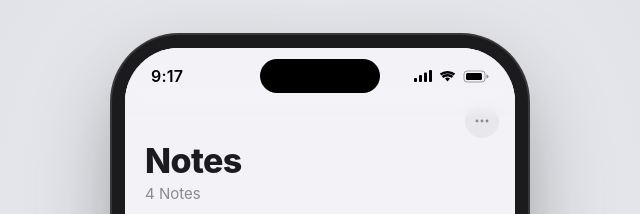
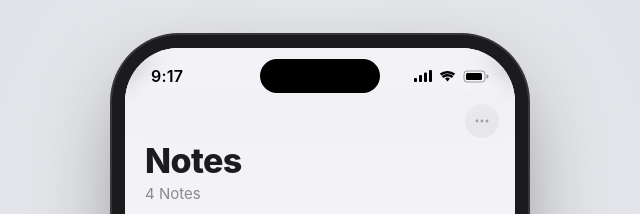
Before and after one commit to marcswartz/Note-Continuity-User-Journey, a website: page Apple Notes feature launch/Apple Notes.dc.html in a window 1280 px wide. Shown: the top 214 px of the page, 320-960 px from the left. Drawn offline with nearby package versions, Linux system fonts and the light colour scheme.

Commit message:
Soften top scroll fade so blur tapers down instead of a hard cutoff.
Mask the backdrop blur with a downward gradient for a gradual fade under the status bar.

```diff
--- a/Apple Notes feature launch/Apple Notes.dc.html
+++ b/Apple Notes feature launch/Apple Notes.dc.html
@@ -105,7 +105,7 @@
         </sc-if>
       </div>
 
-      <div style="position:absolute;top:0;left:0;right:0;height:68px;z-index:30;pointer-events:none;background:linear-gradient(to bottom,#F2F2F7 52%,rgba(242,242,247,.94) 74%,rgba(242,242,247,0));backdrop-filter:blur(8px);-webkit-backdrop-filter:blur(8px);"></div>
+      <div style="position:absolute;top:0;left:0;right:0;height:96px;z-index:30;pointer-events:none;background:linear-gradient(to bottom,#F2F2F7 0%,rgba(242,242,247,.88) 38%,rgba(242,242,247,0) 100%);backdrop-filter:blur(10px);-webkit-backdrop-filter:blur(10px);-webkit-mask-image:linear-gradient(to bottom,#000 0%,rgba(0,0,0,.75) 42%,rgba(0,0,0,.25) 72%,transparent 100%);mask-image:linear-gradient(to bottom,#000 0%,rgba(0,0,0,.75) 42%,rgba(0,0,0,.25) 72%,transparent 100%);"></div>
 
       <!-- bottom search bar -->
       <div style="position:absolute;left:0;right:0;bottom:0;z-index:30;padding:22px 14px 30px;background:linear-gradient(to top,#F2F2F7 58%,rgba(242,242,247,.92) 78%,rgba(242,242,247,0));backdrop-filter:blur(2px);-webkit-backdrop-filter:blur(2px);display:flex;align-items:center;gap:11px;">
```
